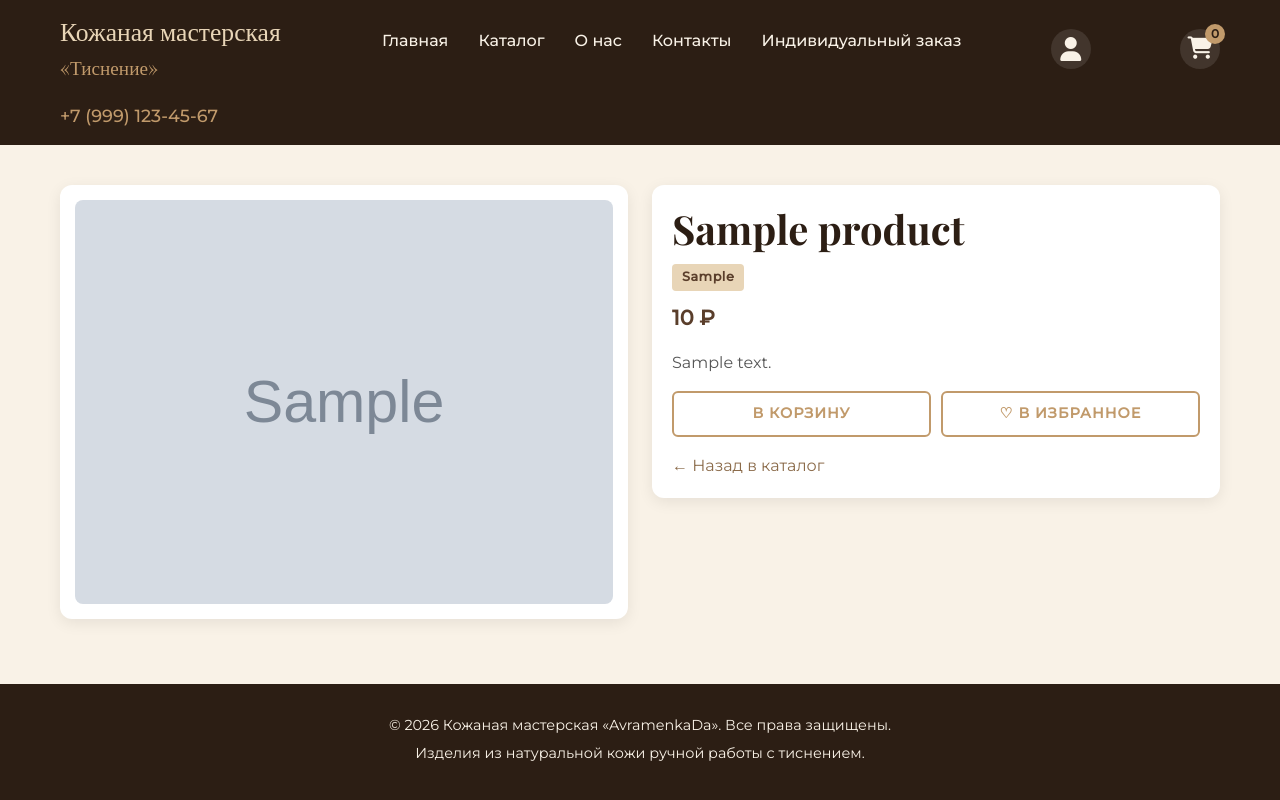
After one commit to dashaavramenko3000-droid/leather-store, a Flask app: page /product/1 in a window 1280 px wide. The commit adds this page. Run offline with Flask 3, Linux system fonts and the light colour scheme; tables that the repository leaves empty hold one stand-in row (values such as "Sample post"); grey boxes marked "Sample" are stand-in pictures; some libraries are stand-ins or nearby versions.

Commit message:
1) создана страница карточки товара 2) настроен переход на карточку из карзины/каталога/главной страницы

```diff
--- a/app/__init__.py
+++ b/app/__init__.py
@@ -43,4 +43,8 @@ def create_app(config_class=Config):
     def forbidden(e):
         return render_template('403.html'), 403
 
+    @app.errorhandler(404)
+    def not_found(e):
+        return render_template('404.html'), 404
+
     return app
--- a/app/main/routes.py
+++ b/app/main/routes.py
@@ -372,3 +372,12 @@ def custom_order():
         flash('Ваша заявка отправлена! Мы свяжемся с вами в ближайшее время.', 'success')
         return redirect(url_for('main.home'))
     return render_template('custom_order.html', form=form)
+
+
+@main_bp.route('/product/<int:product_id>')
+def product_detail(product_id):
+    """Страница отдельного товара."""
+    product = db.session.get(Product, product_id)
+    if not product:
+        abort(404)
+    return render_template('product_detail.html', product=product)
--- /dev/null
+++ b/app/templates/product_detail.html
@@ -0,0 +1,150 @@
+{% extends 'base.html' %}
+
+{% block extra_css %}
+<link href="https://cdn.jsdelivr.net/npm/bootstrap@5.3.0/dist/css/bootstrap.min.css" rel="stylesheet">
+<style>
+    .product-detail-page {
+        background-color: var(--cream);
+        padding: 40px 0;
+    }
+    .product-gallery {
+        background: #fff;
+        border-radius: 12px;
+        padding: 15px;
+        box-shadow: 0 4px 15px rgba(0,0,0,0.08);
+    }
+    .product-gallery .main-image {
+        width: 100%;
+        max-height: 500px;
+        object-fit: cover;
+        border-radius: 8px;
+        cursor: zoom-in;
+        transition: transform 0.3s;
+    }
+    .product-gallery .main-image:hover {
+        transform: scale(1.02);
+    }
+    .thumbnail {
+        width: 70px;
+        height: 70px;
+        object-fit: cover;
+        border-radius: 6px;
+        cursor: pointer;
+        border: 2px solid transparent;
+        transition: border-color 0.3s, transform 0.3s;
+    }
+    .thumbnail:hover {
+        transform: translateY(-2px);
+    }
+    .thumbnail.active {
+        border-color: var(--accent);
+    }
+    .product-info {
+        background: #fff;
+        border-radius: 12px;
+        padding: 30px;
+        box-shadow: 0 4px 15px rgba(0,0,0,0.08);
+    }
+    .product-title {
+        font-family: 'Playfair Display', serif;
+        font-size: 2.5rem;
+        color: var(--brown-dark);
+        margin-bottom: 10px;
+    }
+    .product-type {
+        display: inline-block;
+        background-color: var(--beige);
+        color: var(--brown-medium);
+        padding: 5px 15px;
+        border-radius: 20px;
+        font-weight: 600;
+        font-size: 0.9rem;
+        margin-bottom: 15px;
+    }
+    .product-price {
+        font-size: 2rem;
+        font-weight: 700;
+        color: var(--brown-medium);
+        margin-bottom: 20px;
+    }
+    .product-description {
+        color: #555;
+        line-height: 1.7;
+        white-space: pre-wrap;
+    }
+    .product-actions {
+        display: flex;
+        gap: 10px;
+        margin-top: 20px;
+    }
+    .product-actions .btn {
+        flex: 1;
+    }
+    .btn-link {
+        color: var(--brown-light);
+        text-decoration: none;
+    }
+    .btn-link:hover {
+        color: var(--brown-dark);
+    }
+    @media (max-width: 768px) {
+        .product-actions {
+            flex-direction: column;
+        }
+    }
+</style>
+{% endblock %}
+
+{% block title %}{{ product.name }} — Кожаная мастерская «Тиснение»{% endblock %}
+
+{% block content %}
+<div class="product-detail-page">
+    <div class="container">
+        <div class="row g-4">
+            <!-- Галерея изображений -->
+            <div class="col-lg-6">
+                <div class="product-gallery">
+                    {% if product.images %}
+                        {% set main_image = product.images|sort(attribute='order')|first %}
+                        <img src="{{ url_for('static', filename=main_image.image_path) }}" alt="{{ product.name }}" class="main-image" id="main-product-image">
+                        {% if product.images|length > 1 %}
+                            <div class="d-flex gap-2 flex-wrap mt-3">
+                                {% for image in product.images|sort(attribute='order') %}
+                                    <img src="{{ url_for('static', filename=image.image_path) }}"
+                                         class="thumbnail {% if loop.first %}active{% endif %}"
+                                         onclick="document.getElementById('main-product-image').src = this.src; document.querySelectorAll('.thumbnail').forEach(el => el.classList.remove('active')); this.classList.add('active');">
+                                {% endfor %}
+                            </div>
+                        {% endif %}
+                    {% else %}
+                        <img src="{{ url_for('static', filename='img/placeholder.png') }}" alt="Нет изображения" class="main-image">
+                    {% endif %}
+                </div>
+            </div>
+
+            <!-- Информация о товаре -->
+            <div class="col-lg-6">
+                <div class="product-info">
+                    <h1 class="product-title">{{ product.name }}</h1>
+                    <span class="product-type">{{ product.product_type }}</span>
+                    <div class="product-price">{{ product.price }} ₽</div>
+                    <div class="product-description">{{ product.description }}</div>
+
+                    <div class="product-actions">
+                        <form action="{{ url_for('main.add_to_cart', product_id=product.id) }}" method="post" hx-boost="false">
+                            <input type="hidden" name="csrf_token" value="{{ csrf_token() }}">
+                            <button type="submit" class="btn btn-outline">В корзину</button>
+                        </form>
+                        <form action="{{ url_for('auth.add_to_wishlist', product_id=product.id) }}" method="post" hx-boost="false">
+                            <input type="hidden" name="csrf_token" value="{{ csrf_token() }}">
+                            <button type="submit" class="btn btn-outline">♡ В избранное</button>
+                        </form>
+                    </div>
+
+                    <a href="{{ url_for('main.catalog') }}" class="btn-link mt-3 d-inline-block">← Назад в каталог</a>
+                </div>
+            </div>
+        </div>
+    </div>
+</div>
+{% endblock %}
```
Also changed, not shown: app/templates/404.html (added, +12 -0 lines), app/templates/cart.html (+23 -8 lines), app/templates/catalog.html (+6 -2 lines), app/templates/index.html (+11 -6 lines).
